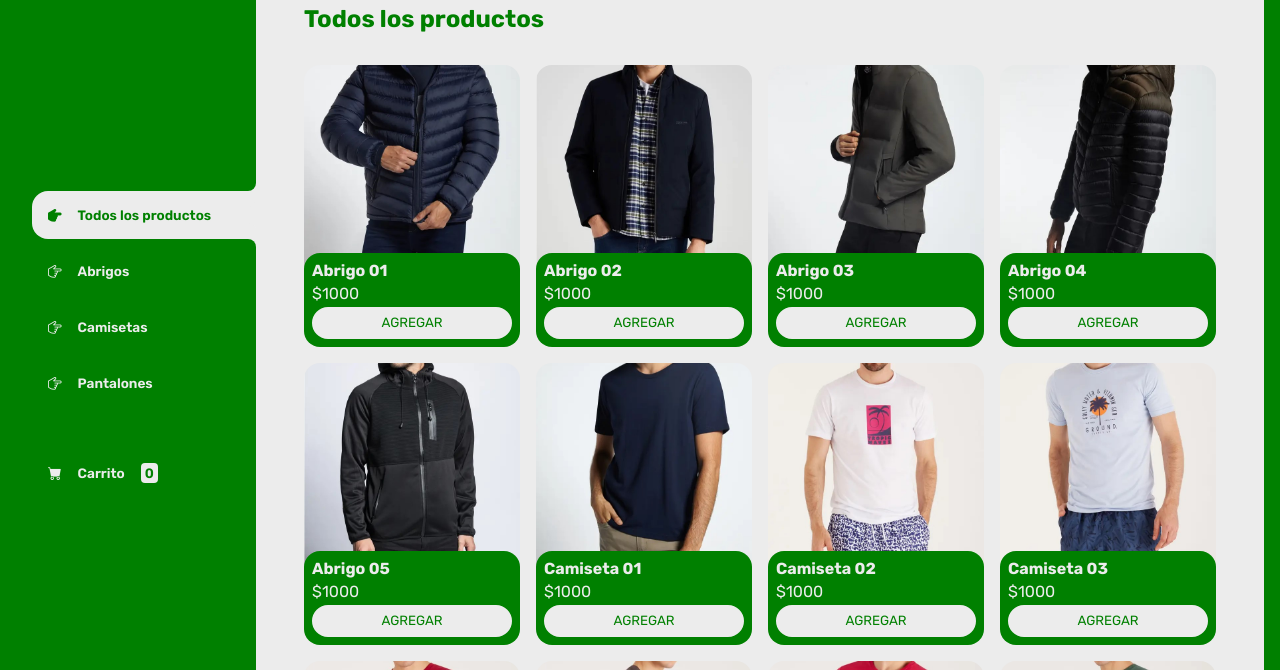
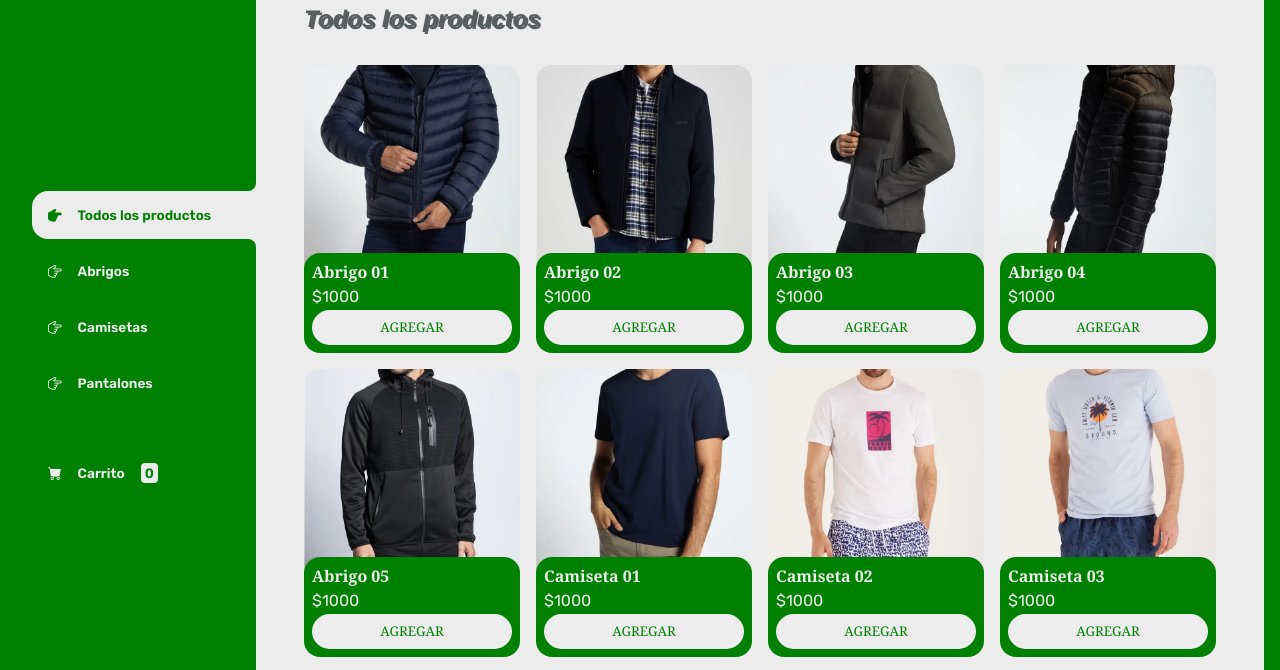
Before and after one commit to Darknesx324/GreenGearCI.github.io, a website: page index.html in a window 1280 px wide. Shown: the part 59-729 px from the top of the page. Drawn offline with nearby package versions, Linux system fonts and the light colour scheme.

Commit message:
Actualizacion de estilos

```diff
--- a/css/main.css
+++ b/css/main.css
@@ -141,8 +141,12 @@ main {
 }
 
 .titulo-principal {
-    color: var(--clr-main);
+
     margin-bottom: 2rem;
+    font-family: 'Franklin Gothic Medium', 'Arial Narrow', Arial, sans-serif;
+    font-style: oblique;
+    text-shadow: 2px 2px;
+    color: #595e5e;
 }
 
 .contenedor-productos {
@@ -170,6 +174,10 @@ main {
 
 .producto-titulo {
     font-size: 1rem;
+    font-family: Georgia, 'Times New Roman', Times, serif;
+    font-style: italic;
+    font-style: var(--clr-white);
+
 }
 
 .producto-agregar {
@@ -182,6 +190,9 @@ main {
     cursor: pointer;
     border: 2px solid var(--clr-white);
     transition: background-color .2s, color .2s;
+    font-family: Cambria, Cochin, Georgia, Times, 'Times New Roman', serif;
+    font-style: italic;
+    font-style: var(--clr-gray);
 }
 
 .producto-agregar:hover {
```
